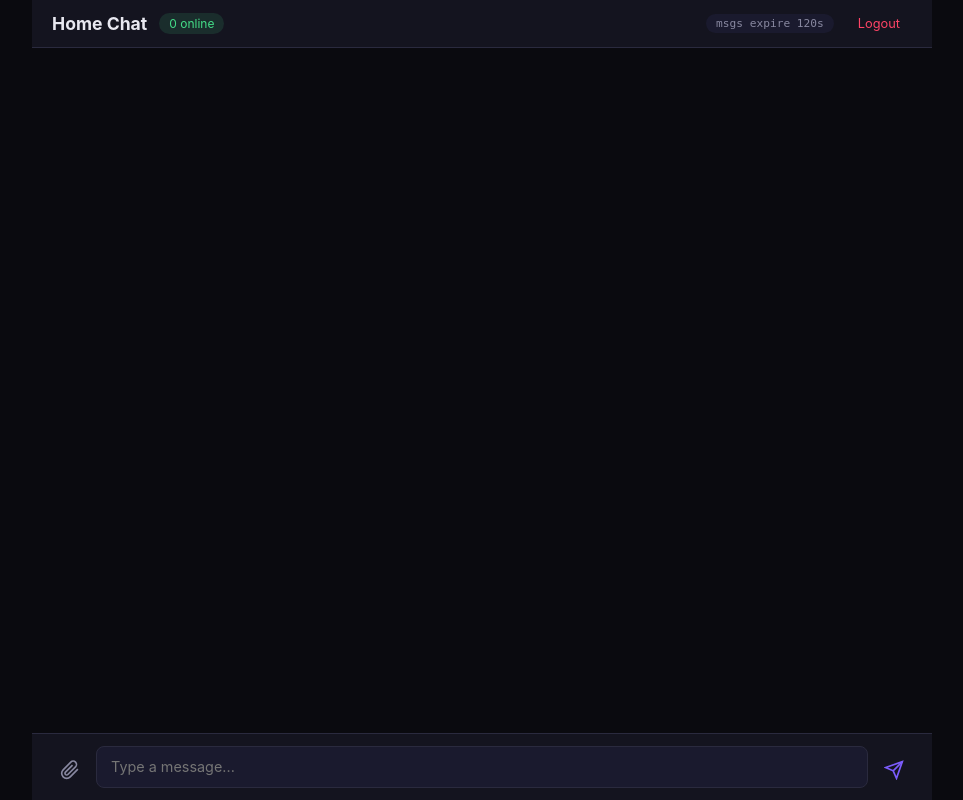
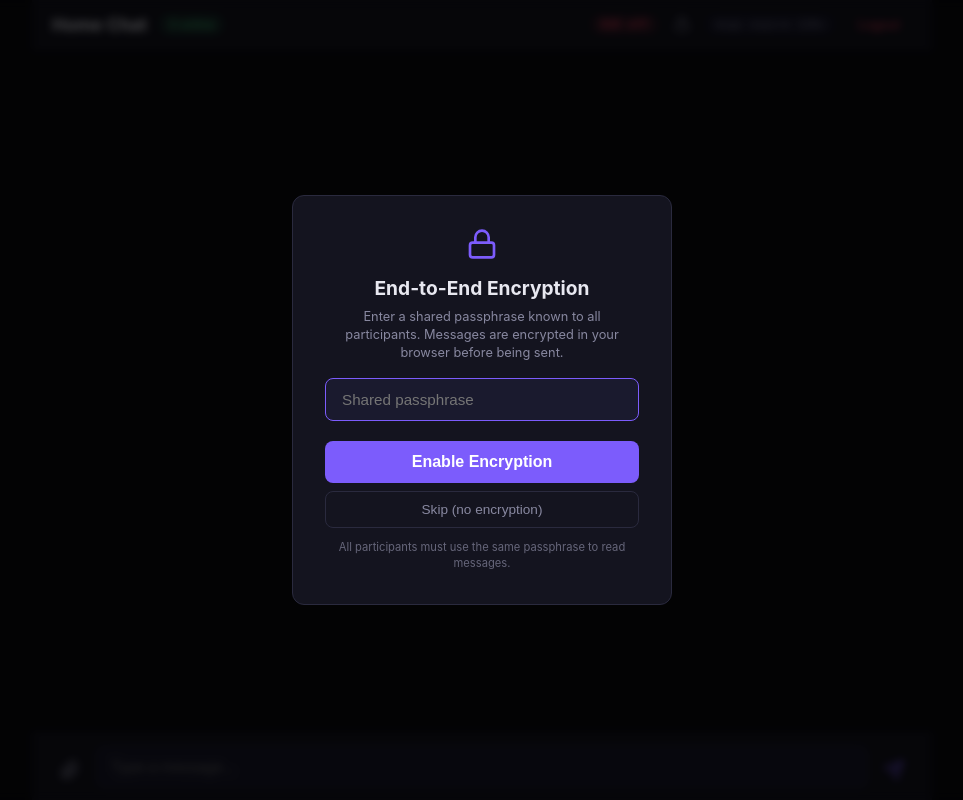
Before and after one commit to beemarsh/home-temporary-chat, a Flask app: page / in a window 1280 px wide. Shown: the whole page, without its empty margins (158-1121 px from the left). Run offline with Flask 3, Linux system fonts and the light colour scheme; the visitor is signed in with stand-in values (Sample User, id 1); some libraries are stand-ins or nearby versions.

Commit message:
End to End Encryption Added

```diff
--- a/server.py
+++ b/server.py
@@ -275,12 +275,14 @@ def ws_message(data):
     text = (data.get("text") or "").strip()
     file_id = data.get("file_id")
     filename = data.get("filename")
+    encrypted = bool(data.get("encrypted"))
 
     if not text and not file_id:
         return
 
+    # Encrypted text is base64-encoded ciphertext, allow larger size
     max_len = CFG["chat"]["max_message_length"]
-    if text and len(text) > max_len:
+    if not encrypted and text and len(text) > max_len:
         text = text[:max_len]
 
     msg = {
@@ -289,6 +291,7 @@ def ws_message(data):
         "text": text,
         "file_id": file_id,
         "filename": filename,
+        "encrypted": encrypted,
         "ts": time.time(),
         "time_str": datetime.now(timezone.utc).strftime("%H:%M:%S UTC"),
         "ttl": CFG["chat"]["message_ttl_seconds"],
--- a/static/chat.js
+++ b/static/chat.js
@@ -12,13 +12,82 @@
     const uploadFilename = document.getElementById("uploadFilename");
     const uploadCancel = document.getElementById("uploadCancel");
     const userCountEl = document.getElementById("userCount");
+    const e2eModal = document.getElementById("e2eModal");
+    const e2eInput = document.getElementById("e2ePassphrase");
+    const e2eBtnSet = document.getElementById("e2eBtnSet");
+    const e2eStatus = document.getElementById("e2eStatus");
+    const e2eBtnChange = document.getElementById("e2eBtnChange");
+    const e2eBtnSkip = document.getElementById("e2eBtnSkip");
 
     let pendingFile = null;
-    let myUsername = null;
-    const messageTimers = {};  // msgId -> { interval, expireTime }
+    const messageTimers = {};
 
-    // ── Username from cookie/session (injected via page) ──
-    // We'll detect "own" messages by matching the username shown in the msg
+    // ── E2E setup ─────────────────────────────────────────
+
+    function initE2E() {
+        const restored = E2E.restoreFromSession();
+        if (restored) {
+            hideModal();
+            updateE2EStatus(true);
+        } else {
+            showModal();
+        }
+    }
+
+    function showModal() {
+        e2eModal.style.display = "flex";
+        e2eInput.focus();
+    }
+
+    function hideModal() {
+        e2eModal.style.display = "none";
+    }
+
+    function updateE2EStatus(active) {
+        if (active) {
+            e2eStatus.textContent = "E2E active";
+            e2eStatus.classList.add("active");
+            e2eStatus.classList.remove("inactive");
+        } else {
+            e2eStatus.textContent = "E2E off";
+            e2eStatus.classList.add("inactive");
+            e2eStatus.classList.remove("active");
+        }
+    }
+
+    e2eBtnSet.addEventListener("click", () => {
+        const passphrase = e2eInput.value.trim();
+        if (!passphrase) return;
+        E2E.setPassphrase(passphrase);
+        hideModal();
+        updateE2EStatus(true);
+        redecryptAll();
+    });
+
+    e2eInput.addEventListener("keydown", (e) => {
+        if (e.key === "Enter") e2eBtnSet.click();
+    });
+
+    e2eBtnSkip.addEventListener("click", () => {
+        hideModal();
+        updateE2EStatus(false);
+    });
+
+    e2eBtnChange.addEventListener("click", () => {
+        E2E.clear();
+        updateE2EStatus(false);
+        e2eInput.value = "";
+        showModal();
+    });
+
+    // ── Skip E2E (optional) ───────────────────────────────
+    // Allow closing modal without passphrase by pressing Escape
+    document.addEventListener("keydown", (e) => {
+        if (e.key === "Escape" && e2eModal.style.display !== "none") {
+            hideModal();
+            updateE2EStatus(false);
+        }
+    });
 
     // ── Socket events ─────────────────────────────────────
 
@@ -54,7 +123,6 @@
                 setTimeout(() => el.remove(), 400);
             }
         });
-        // Show empty if no messages left
         setTimeout(() => {
             if (messagesList.children.length === 0) showEmpty();
         }, 500);
@@ -63,66 +131,105 @@
     // ── Render ─────────────────────────────────────────────
 
     function addMessage(msg) {
-        // Detect own messages
-        if (!myUsername) {
-            // First message or from history — get our name from the page
-            const params = new URLSearchParams(document.cookie);
-            // Fallback: we'll just mark the first sent message
-        }
-
         const div = document.createElement("div");
         div.className = "message";
         div.id = `msg-${msg.id}`;
 
-        // Check if it's our own message
         if (msg._own) {
             div.classList.add("own");
+        }
+
+        let displayText = "";
+        if (msg.text) {
+            displayText = msg.encrypted ? E2E.decryptText(msg.text) : msg.text;
         }
 
         let html = `<div class="msg-header">
             <span class="msg-user">${escHtml(msg.user)}</span>
             <span class="msg-time">${escHtml(msg.time_str)}</span>
+            ${msg.encrypted ? '<span class="msg-e2e-badge">E2E</span>' : ''}
             <span class="msg-ttl" id="ttl-${msg.id}"></span>
         </div>`;
 
-        if (msg.text) {
-            html += `<div class="msg-text">${escHtml(msg.text)}</div>`;
+        if (displayText) {
+            html += `<div class="msg-text" data-encrypted-text="${msg.encrypted ? escAttr(msg.text) : ''}">${escHtml(displayText)}</div>`;
         }
 
         if (msg.file_id) {
-            html += `<a class="msg-file" href="/files/${encodeURIComponent(msg.file_id)}" download="${escAttr(msg.filename || 'file')}">
-                <svg width="14" height="14" viewBox="0 0 24 24" fill="none" stroke="currentColor" stroke-width="2">
-                    <path d="M21 15v4a2 2 0 01-2 2H5a2 2 0 01-2-2v-4"/><polyline points="7 10 12 15 17 10"/><line x1="12" y1="15" x2="12" y2="3"/>
-                </svg>
-                ${escHtml(msg.filename || "file")}
-            </a>`;
+            const fname = msg.filename || "file";
+            if (msg.encrypted) {
+                html += `<a class="msg-file" href="#" data-file-id="${escAttr(msg.file_id)}" data-filename="${escAttr(fname)}" onclick="downloadDecryptedFile(this); return false;">
+                    <svg width="14" height="14" viewBox="0 0 24 24" fill="none" stroke="currentColor" stroke-width="2">
+                        <path d="M21 15v4a2 2 0 01-2 2H5a2 2 0 01-2-2v-4"/><polyline points="7 10 12 15 17 10"/><line x1="12" y1="15" x2="12" y2="3"/>
+                    </svg>
+                    ${escHtml(fname)}
+                </a>`;
+            } else {
+                html += `<a class="msg-file" href="/files/${encodeURIComponent(msg.file_id)}" download="${escAttr(fname)}">
+                    <svg width="14" height="14" viewBox="0 0 24 24" fill="none" stroke="currentColor" stroke-width="2">
+                        <path d="M21 15v4a2 2 0 01-2 2H5a2 2 0 01-2-2v-4"/><polyline points="7 10 12 15 17 10"/><line x1="12" y1="15" x2="12" y2="3"/>
+                    </svg>
+                    ${escHtml(fname)}
+                </a>`;
+            }
         }
 
         div.innerHTML = html;
         messagesList.appendChild(div);
-
-        // Start TTL countdown
         startTtlCountdown(msg);
     }
 
+    function redecryptAll() {
+        const textEls = document.querySelectorAll(".msg-text[data-encrypted-text]");
+        for (const el of textEls) {
+            const ct = el.getAttribute("data-encrypted-text");
+            if (ct) {
+                el.textContent = E2E.decryptText(ct);
+            }
+        }
+    }
+
+    // Expose for inline onclick on encrypted file links
+    window.downloadDecryptedFile = async function(linkEl) {
+        if (!E2E.isReady()) {
+            alert("Enter the encryption passphrase first");
+            return;
+        }
+        const fileId = linkEl.dataset.fileId;
+        const filename = linkEl.dataset.filename;
+        const origText = linkEl.textContent;
+        linkEl.textContent = "Decrypting...";
+        try {
+            const resp = await fetch(`/files/${encodeURIComponent(fileId)}`);
+            if (!resp.ok) throw new Error(resp.statusText);
+            // Server stores the encrypted file as base64 text
+            const base64Ciphertext = await resp.text();
+            const decryptedBuf = E2E.decryptFileBase64(base64Ciphertext);
+            const blob = new Blob([decryptedBuf]);
+            const url = URL.createObjectURL(blob);
+            const a = document.createElement("a");
+            a.href = url;
+            a.download = filename;
+            a.click();
+            URL.revokeObjectURL(url);
+        } catch (e) {
+            alert(`Decryption failed: ${e.message}`);
+        }
+        linkEl.textContent = origText;
+    };
+
     function startTtlCountdown(msg) {
-        const expireTime = (msg.ts + msg.ttl) * 1000; // ms
+        const expireTime = (msg.ts + msg.ttl) * 1000;
         const ttlEl = () => document.getElementById(`ttl-${msg.id}`);
         const msgEl = () => document.getElementById(`msg-${msg.id}`);
 
         const update = () => {
             const remaining = Math.max(0, Math.ceil((expireTime - Date.now()) / 1000));
             const el = ttlEl();
-            if (el) {
-                el.textContent = `${remaining}s`;
-            }
+            if (el) el.textContent = `${remaining}s`;
             const mel = msgEl();
-            if (mel) {
-                if (remaining <= 15) mel.classList.add("expiring");
-            }
-            if (remaining <= 0) {
-                clearMessageTimer(msg.id);
-            }
+            if (mel && remaining <= 15) mel.classList.add("expiring");
+            if (remaining <= 0) clearMessageTimer(msg.id);
         };
 
         update();
@@ -144,7 +251,7 @@
         div.innerHTML = `
             <div class="icon">&#x1f4ac;</div>
             <p>No messages yet</p>
-            <p style="font-size:0.75rem;">Messages self-destruct automatically</p>
+            <p style="font-size:0.75rem;">Messages are end-to-end encrypted and self-destruct</p>
         `;
         messagesList.appendChild(div);
     }
@@ -176,19 +283,31 @@
         const text = messageInput.value.trim();
         if (!text && !pendingFile) return;
 
+        const encrypted = E2E.isReady();
         let fileData = {};
 
         if (pendingFile) {
-            const formData = new FormData();
-            formData.append("file", pendingFile);
             try {
+                let uploadFilename_str = pendingFile.name;
+                let uploadBody;
+
+                if (encrypted) {
+                    const buf = await pendingFile.arrayBuffer();
+                    const base64Ciphertext = E2E.encryptFileBuffer(buf);
+                    uploadBody = new Blob([base64Ciphertext], { type: "application/octet-stream" });
+                } else {
+                    uploadBody = pendingFile;
+                }
+
+                const formData = new FormData();
+                formData.append("file", uploadBody, uploadFilename_str);
                 const resp = await fetch("/upload", { method: "POST", body: formData });
                 if (!resp.ok) {
                     alert(`Upload failed: ${resp.statusText}`);
                     return;
                 }
                 const data = await resp.json();
-                fileData = { file_id: data.file_id, filename: data.filename };
+                fileData = { file_id: data.file_id, filename: uploadFilename_str };
             } catch (e) {
                 alert(`Upload error: ${e.message}`);
                 return;
@@ -196,8 +315,14 @@
             clearFile();
         }
 
+        let sendText = text;
+        if (encrypted && text) {
+            sendText = await E2E.encryptText(text);
+        }
+
         socket.emit("send_message", {
-            text: text,
+            text: sendText,
+            encrypted: encrypted,
             ...fileData,
         });
 
@@ -236,7 +361,6 @@
         }
     });
 
-    // Auto-resize textarea
     messageInput.addEventListener("input", () => {
         messageInput.style.height = "auto";
         messageInput.style.height = Math.min(messageInput.scrollHeight, 120) + "px";
@@ -257,4 +381,7 @@
             uploadPreview.style.display = "flex";
         }
     });
+
+    // ── Init ──────────────────────────────────────────────
+    initE2E();
 })();
--- /dev/null
+++ b/static/crypto.js
@@ -0,0 +1,93 @@
+/**
+ * End-to-end encryption module using CryptoJS (AES-256).
+ * Works on plain HTTP — no secure context required.
+ * The server never sees plaintext — only base64-encoded ciphertext.
+ */
+const E2E = (() => {
+    "use strict";
+
+    const STORAGE_KEY = "e2e_passphrase";
+    let _passphrase = null;
+
+    // ── Encrypt ───────────────────────────────────────────
+
+    function encryptText(plaintext) {
+        if (!_passphrase) throw new Error("No encryption key set");
+        return CryptoJS.AES.encrypt(plaintext, _passphrase).toString();
+    }
+
+    function encryptFileBuffer(arrayBuffer) {
+        if (!_passphrase) throw new Error("No encryption key set");
+        const wordArray = CryptoJS.lib.WordArray.create(arrayBuffer);
+        const encrypted = CryptoJS.AES.encrypt(wordArray, _passphrase);
+        return encrypted.toString();
+    }
+
+    // ── Decrypt ───────────────────────────────────────────
+
+    function decryptText(ciphertext) {
+        if (!_passphrase) return "[encrypted - enter passphrase]";
+        try {
+            const bytes = CryptoJS.AES.decrypt(ciphertext, _passphrase);
+            const result = bytes.toString(CryptoJS.enc.Utf8);
+            if (!result) return "[decryption failed - wrong passphrase?]";
+            return result;
+        } catch {
+            return "[decryption failed - wrong passphrase?]";
+        }
+    }
+
+    function decryptFileBase64(base64Ciphertext) {
+        if (!_passphrase) throw new Error("No encryption key set");
+        const decrypted = CryptoJS.AES.decrypt(base64Ciphertext, _passphrase);
+        // Convert WordArray to Uint8Array
+        const words = decrypted.words;
+        const sigBytes = decrypted.sigBytes;
+        const bytes = new Uint8Array(sigBytes);
+        for (let i = 0; i < sigBytes; i++) {
+            bytes[i] = (words[i >>> 2] >>> (24 - (i % 4) * 8)) & 0xff;
+        }
+        return bytes.buffer;
+    }
+
+    // ── Key management ────────────────────────────────────
+
+    function setPassphrase(passphrase) {
+        _passphrase = passphrase;
+        sessionStorage.setItem(STORAGE_KEY, passphrase);
+    }
+
+    function getPassphrase() {
+        return _passphrase;
+    }
+
+    function isReady() {
+        return _passphrase !== null;
+    }
+
+    function restoreFromSession() {
+        const saved = sessionStorage.getItem(STORAGE_KEY);
+        if (saved) {
+            _passphrase = saved;
+            return true;
+        }
+        return false;
+    }
+
+    function clear() {
+        _passphrase = null;
+        sessionStorage.removeItem(STORAGE_KEY);
+    }
+
+    return {
+        setPassphrase,
+        getPassphrase,
+        isReady,
+        restoreFromSession,
+        clear,
+        encryptText,
+        encryptFileBuffer,
+        decryptText,
+        decryptFileBase64,
+    };
+})();
--- a/static/style.css
+++ b/static/style.css
@@ -200,6 +200,115 @@ html, body {
 }
 
 .btn-logout:hover { background: rgba(255, 68, 102, 0.1); }
+
+/* ── E2E status ──────────────────────────────────────────── */
+.e2e-status {
+    font-size: 0.7rem;
+    padding: 3px 10px;
+    border-radius: 100px;
+    font-family: var(--font-mono);
+    font-weight: 600;
+}
+
+.e2e-status.active {
+    color: var(--success);
+    background: rgba(68, 221, 136, 0.12);
+}
+
+.e2e-status.inactive {
+    color: var(--danger);
+    background: rgba(255, 68, 102, 0.12);
+}
+
+.btn-e2e-change {
+    background: none;
+    border: none;
+    color: var(--text-dim);
+    cursor: pointer;
+    padding: 4px;
+    border-radius: var(--radius-sm);
+    display: flex;
+    align-items: center;
+    transition: color var(--transition);
+}
+
+.btn-e2e-change:hover { color: var(--accent); }
+
+.msg-e2e-badge {
+    font-size: 0.55rem;
+    color: var(--success);
+    background: rgba(68, 221, 136, 0.15);
+    padding: 1px 6px;
+    border-radius: 100px;
+    font-weight: 700;
+    font-family: var(--font-mono);
+    letter-spacing: 0.5px;
+}
+
+/* ── E2E Modal ───────────────────────────────────────────── */
+.e2e-modal {
+    position: fixed;
+    inset: 0;
+    z-index: 1000;
+    display: flex;
+    align-items: center;
+    justify-content: center;
+    background: rgba(0, 0, 0, 0.7);
+    backdrop-filter: blur(4px);
+    padding: 20px;
+}
+
+.e2e-modal-card {
+    background: var(--bg-card);
+    border: 1px solid var(--border);
+    border-radius: var(--radius);
+    padding: 32px;
+    width: 100%;
+    max-width: 380px;
+    text-align: center;
+}
+
+.e2e-modal-icon {
+    color: var(--accent);
+    margin-bottom: 12px;
+}
+
+.e2e-modal-card h2 {
+    font-size: 1.2rem;
+    margin-bottom: 8px;
+}
+
+.e2e-modal-card p {
+    font-size: 0.8rem;
+    color: var(--text-dim);
+    margin-bottom: 16px;
+    line-height: 1.4;
+}
+
+.btn-skip {
+    width: 100%;
+    padding: 10px;
+    background: transparent;
+    color: var(--text-dim);
+    border: 1px solid var(--border);
+    border-radius: var(--radius-sm);
+    font-size: 0.85rem;
+    cursor: pointer;
+    margin-top: 8px;
+    transition: background var(--transition), color var(--transition);
+}
+
+.btn-skip:hover {
+    background: var(--bg-hover);
+    color: var(--text);
+}
+
+.e2e-modal-hint {
+    font-size: 0.7rem !important;
+    margin-top: 12px !important;
+    margin-bottom: 0 !important;
+    opacity: 0.7;
+}
 
 /* ── Messages ─────────────────────────────────────────────── */
 .messages-container {
--- a/templates/chat.html
+++ b/templates/chat.html
@@ -15,6 +15,12 @@
                 <span class="user-count" id="userCount">0 online</span>
             </div>
             <div class="header-right">
+                <span class="e2e-status inactive" id="e2eStatus">E2E off</span>
+                <button class="btn-e2e-change" id="e2eBtnChange" title="Change passphrase">
+                    <svg width="16" height="16" viewBox="0 0 24 24" fill="none" stroke="currentColor" stroke-width="2">
+                        <rect x="3" y="11" width="18" height="11" rx="2" ry="2"/><path d="M7 11V7a5 5 0 0110 0v4"/>
+                    </svg>
+                </button>
                 <span class="ttl-badge">msgs expire {{ config.chat.message_ttl_seconds }}s</span>
                 <a href="/logout" class="btn-logout">Logout</a>
             </div>
@@ -48,7 +54,28 @@
         </div>
     </div>
 
+    <!-- E2E Passphrase Modal -->
+    <div class="e2e-modal" id="e2eModal" style="display:none;">
+        <div class="e2e-modal-card">
+            <div class="e2e-modal-icon">
+                <svg width="32" height="32" viewBox="0 0 24 24" fill="none" stroke="currentColor" stroke-width="2">
+                    <rect x="3" y="11" width="18" height="11" rx="2" ry="2"/><path d="M7 11V7a5 5 0 0110 0v4"/>
+                </svg>
+            </div>
+            <h2>End-to-End Encryption</h2>
+            <p>Enter a shared passphrase known to all participants. Messages are encrypted in your browser before being sent.</p>
+            <div class="form-group">
+                <input type="password" id="e2ePassphrase" placeholder="Shared passphrase" autocomplete="off">
+            </div>
+            <button class="btn-primary" id="e2eBtnSet">Enable Encryption</button>
+            <button class="btn-skip" id="e2eBtnSkip">Skip (no encryption)</button>
+            <p class="e2e-modal-hint">All participants must use the same passphrase to read messages.</p>
+        </div>
+    </div>
+
     <script src="https://cdnjs.cloudflare.com/ajax/libs/socket.io/4.7.5/socket.io.min.js"></script>
+    <script src="https://cdnjs.cloudflare.com/ajax/libs/crypto-js/4.2.0/crypto-js.min.js"></script>
+    <script src="/static/crypto.js"></script>
     <script src="/static/chat.js"></script>
 </body>
 </html>
```
